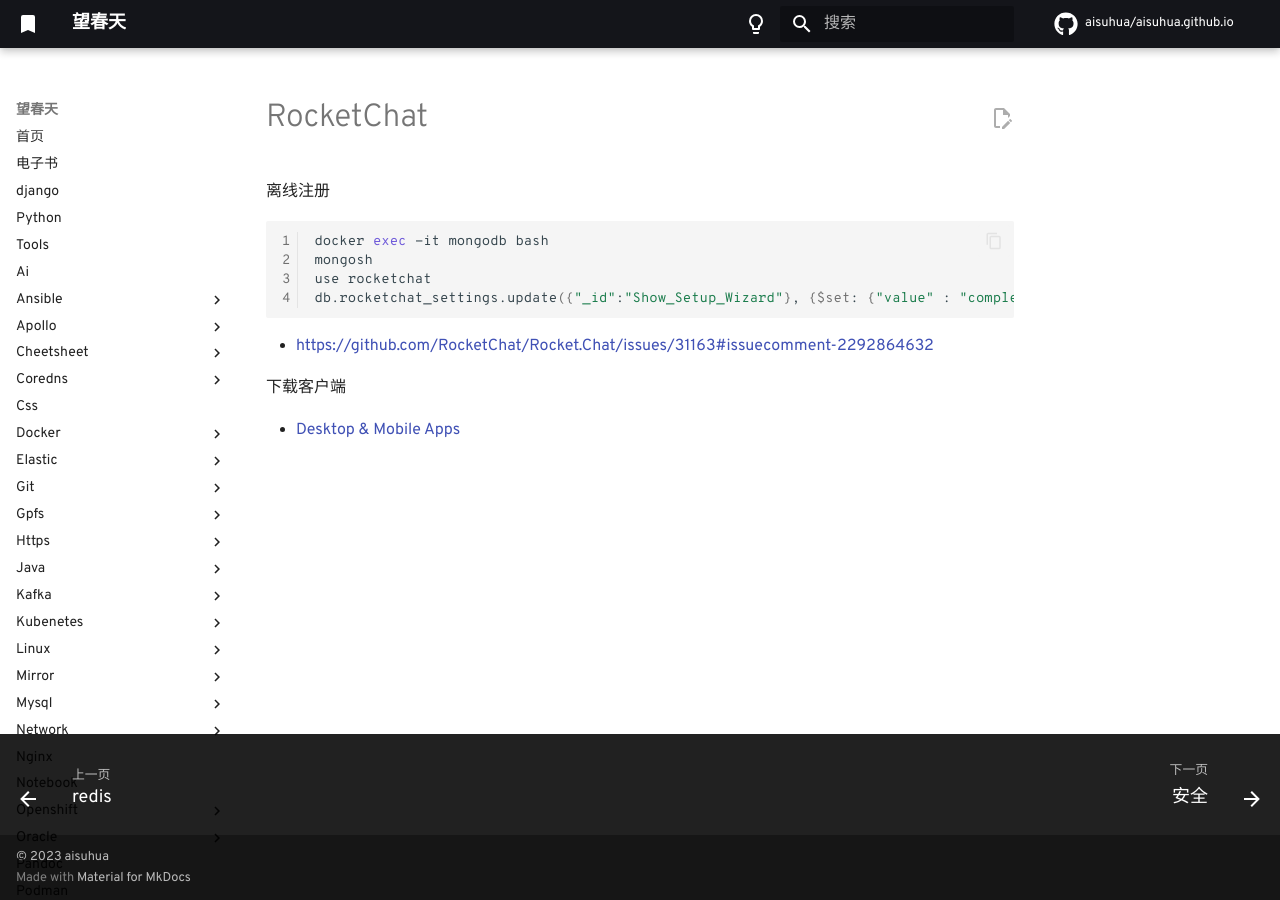
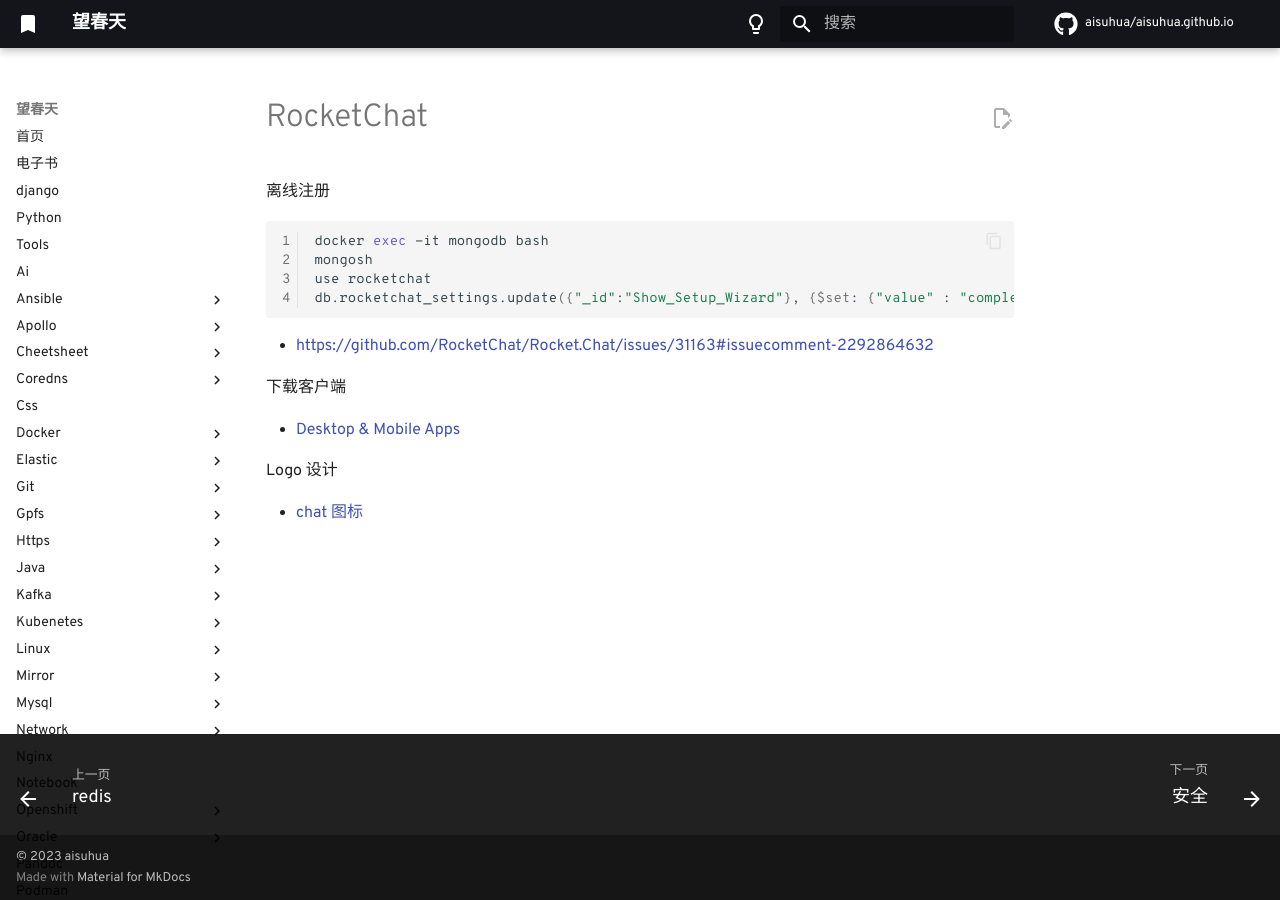
Before and after one commit to aisuhua/aisuhua.github.io, an MkDocs documentation site: the page built from docs/rocketchat/README.md, in a window 1280 px wide. Built offline with MkDocs 1.6.1 and Material for MkDocs 9.7.7, drawn with Linux system fonts in a browser that asks for light colours; comment, search, counter and statistics services are not loaded.

Commit message:
README.md

```diff
--- a/docs/rocketchat/README.md
+++ b/docs/rocketchat/README.md
@@ -14,3 +14,8 @@
 下载客户端
 
 - [Desktop & Mobile Apps](https://docs.rocket.chat/docs/desktop-mobile-apps)
+
+
+Logo 设计
+
+- [chat 图标](https://www.flaticon.com/free-icon/chat_1702867?term=message&page=4&position=83&origin=search&related_id=1702867)
```
Also changed, not shown: docs/tools.md (+1 -0 lines).
